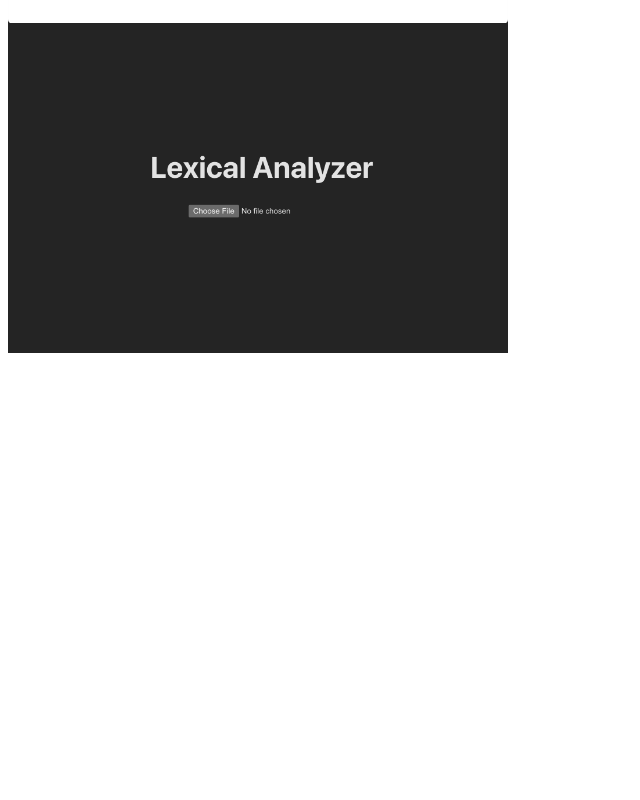
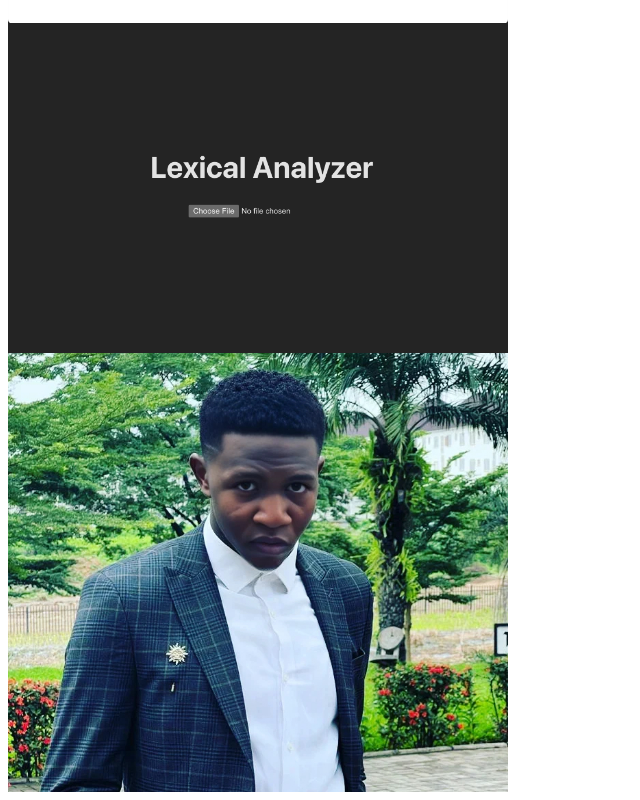
Before and after one commit to Ndukzz/photos, a plain HTML site: page index.html in a window 1280 px wide. Shown: the part 3850-4650 px from the top of the page, without its empty margins (0-640 px from the left). Before the commit the page ends 4211 px from the top, so only its background shows below. Drawn offline with Linux system fonts and the light colour scheme.

Commit message:
Update index.html

```diff
--- a/index.html
+++ b/index.html
@@ -22,6 +22,7 @@
         <img src="./images/ebukaPic.jpeg" alt="">
         <img src="./images/networkMgmt.png" alt="">
         <img src="./images/compiler.png" alt="">
+        <img src="./images/profilePic.jpg" alt="">
 
     </div>
 </body>
```
